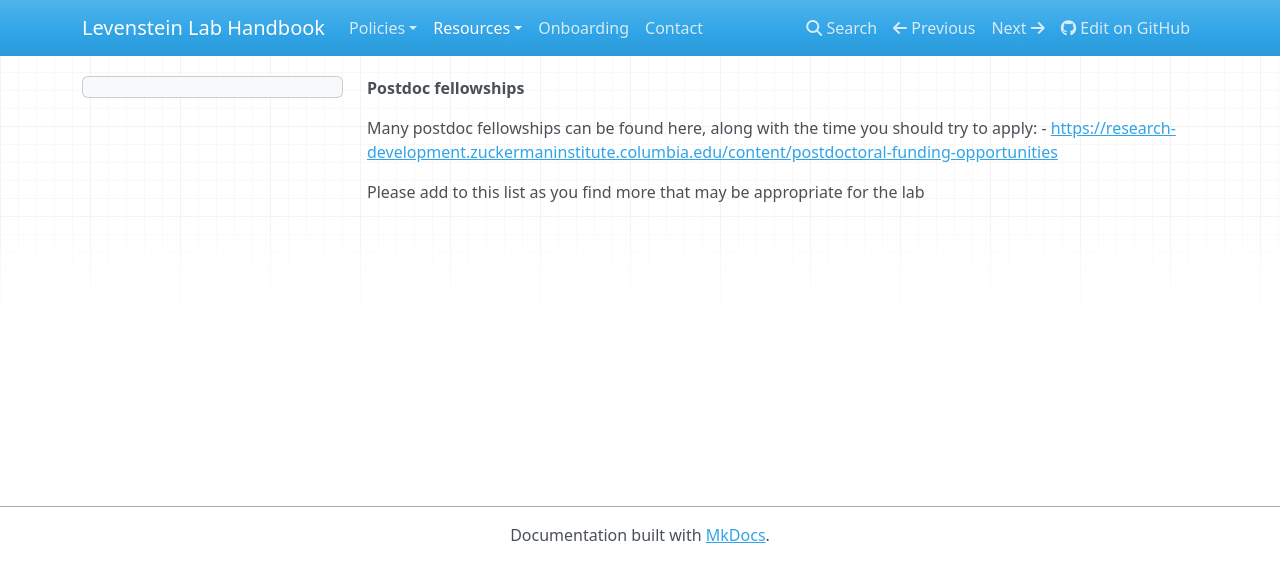
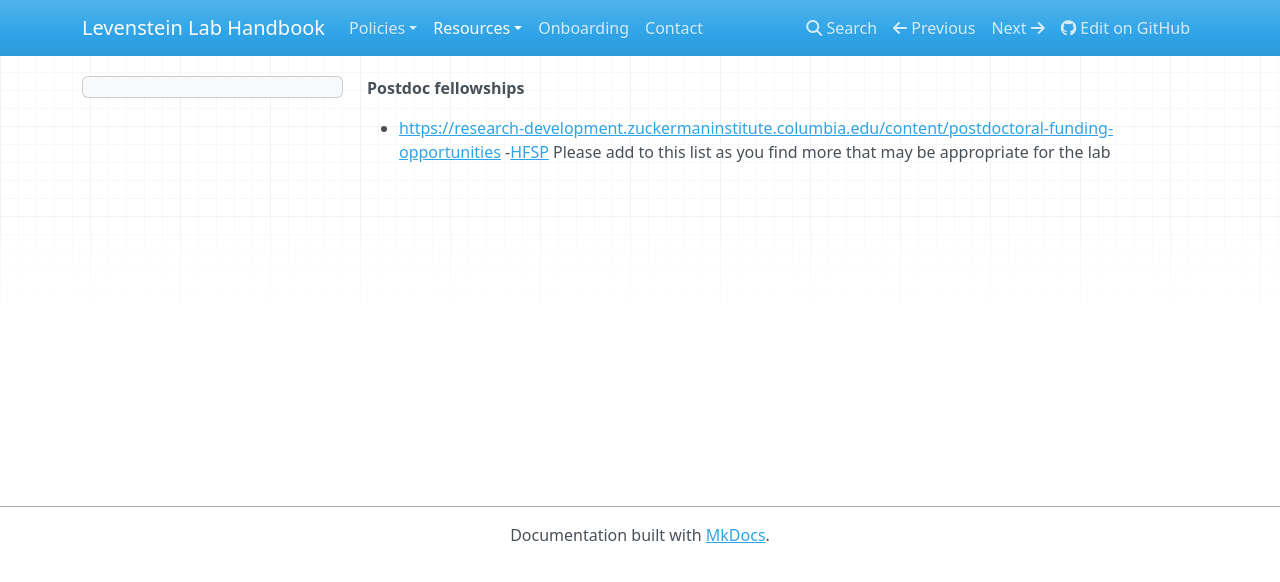
Before and after one commit to LevensteinLab/Lab-Handbook, an MkDocs documentation site: the page built from docs/Resources/funding.md, in a window 1280 px wide. Shown: the top 582 px of the page. Built offline with MkDocs 1.6.1, drawn with Linux system fonts in a browser that asks for light colours; nearby versions of some CDN libraries.

```diff
--- a/docs/Resources/funding.md
+++ b/docs/Resources/funding.md
@@ -1,6 +1,5 @@
 **Postdoc fellowships**
 
-Many postdoc fellowships can be found here, along with the time you should try to apply:
 - [https://research-development.zuckermaninstitute.columbia.edu/content/postdoctoral-funding-opportunities](https://research-development.zuckermaninstitute.columbia.edu/content/postdoctoral-funding-opportunities)
-
+-[HFSP](https://www.hfsp.org/funding/hfsp-funding/research-grants)
 Please add to this list as you find more that may be appropriate for the lab
```
